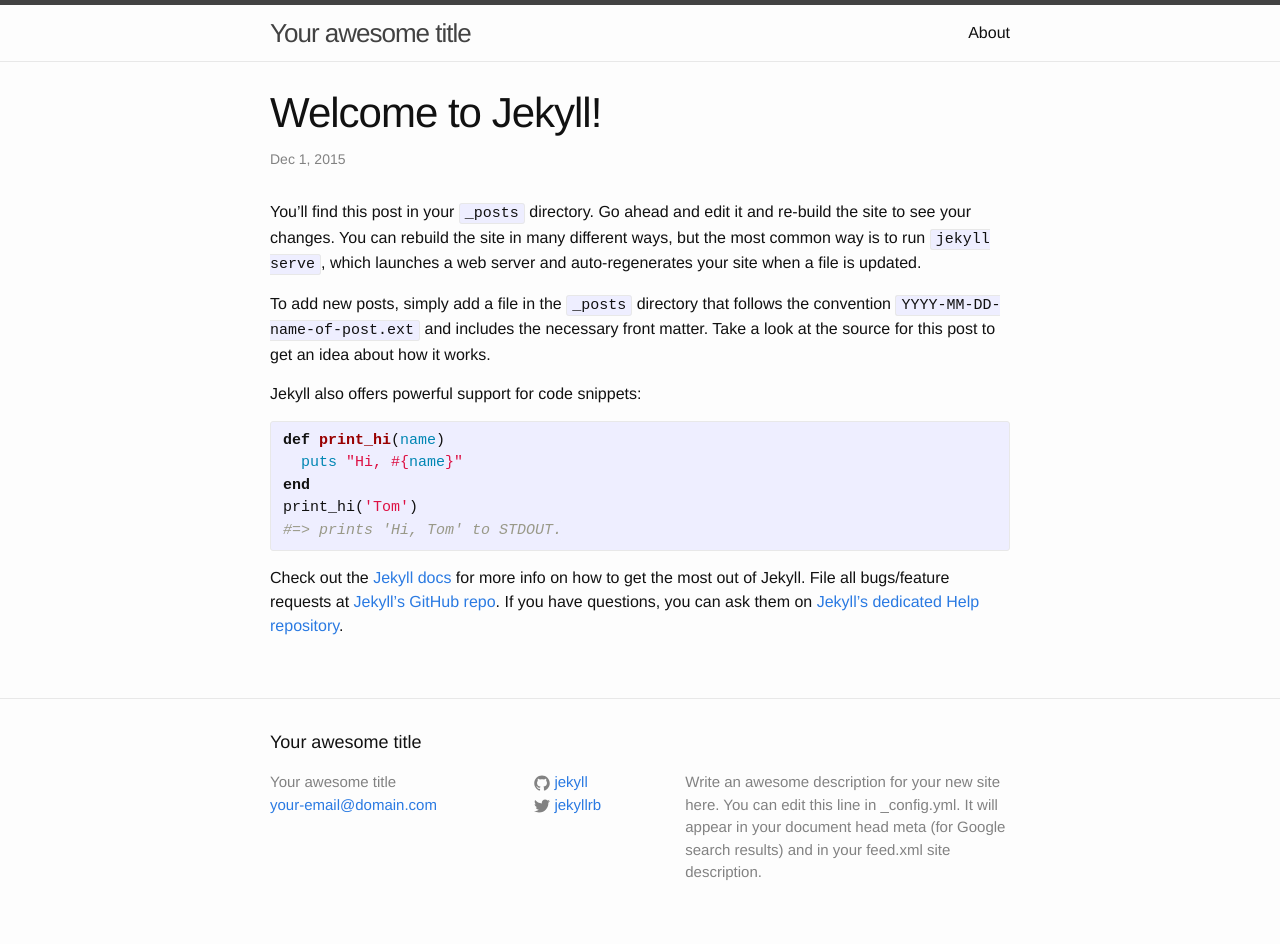
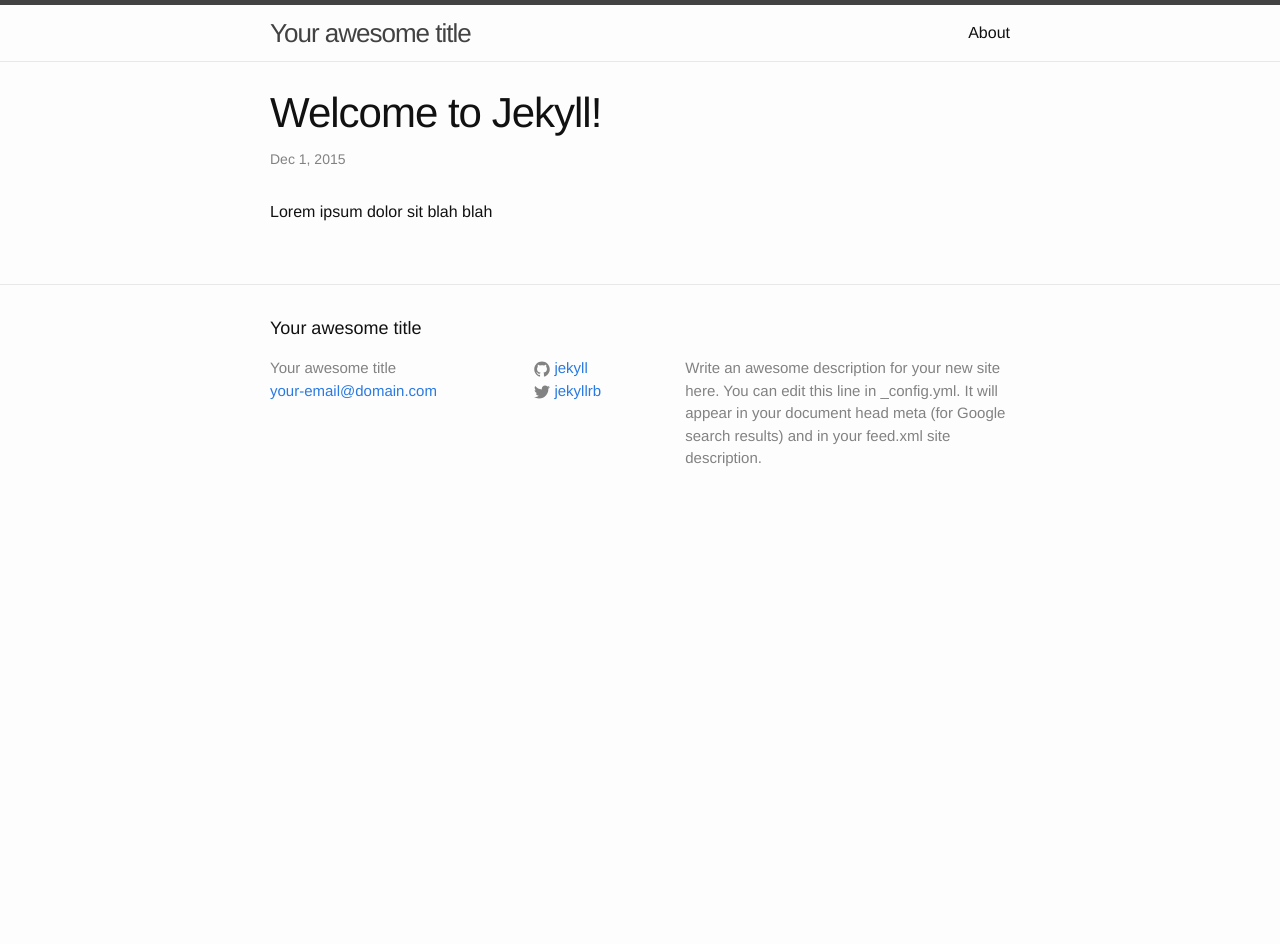
Before and after one commit to trentguillory/cmcn-100, a Jekyll site: the page built from _posts/2015-12-01-welcome-to-jekyll.markdown, in a window 1280 px wide. Built offline with Jekyll 4.4.1, drawn with Linux system fonts in a browser that asks for light colours; after the commit the page ends 900 px from its top, so only the background shows below that.

Commit message:
updating

```diff
--- a/_posts/2015-12-01-welcome-to-jekyll.markdown
+++ b/_posts/2015-12-01-welcome-to-jekyll.markdown
@@ -4,22 +4,4 @@
 date:   2015-12-01 22:34:35
 categories: jekyll update
 ---
-You’ll find this post in your `_posts` directory. Go ahead and edit it and re-build the site to see your changes. You can rebuild the site in many different ways, but the most common way is to run `jekyll serve`, which launches a web server and auto-regenerates your site when a file is updated.
-
-To add new posts, simply add a file in the `_posts` directory that follows the convention `YYYY-MM-DD-name-of-post.ext` and includes the necessary front matter. Take a look at the source for this post to get an idea about how it works.
-
-Jekyll also offers powerful support for code snippets:
-
-{% highlight ruby %}
-def print_hi(name)
-  puts "Hi, #{name}"
-end
-print_hi('Tom')
-#=> prints 'Hi, Tom' to STDOUT.
-{% endhighlight %}
-
-Check out the [Jekyll docs][jekyll] for more info on how to get the most out of Jekyll. File all bugs/feature requests at [Jekyll’s GitHub repo][jekyll-gh]. If you have questions, you can ask them on [Jekyll’s dedicated Help repository][jekyll-help].
-
-[jekyll]:      http://jekyllrb.com
-[jekyll-gh]:   https://github.com/jekyll/jekyll
-[jekyll-help]: https://github.com/jekyll/jekyll-help
+Lorem ipsum dolor sit blah blah
```
Also changed, not shown: _posts/2015-12-02-welcome-to-jekyll copy.markdown (added, +11 -0 lines), index.html (+0 -14 lines).
